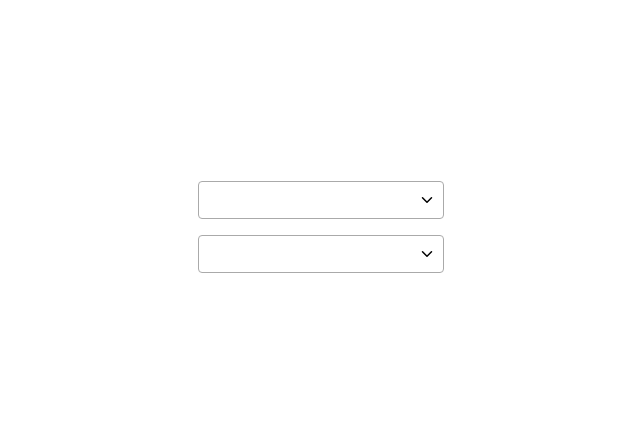
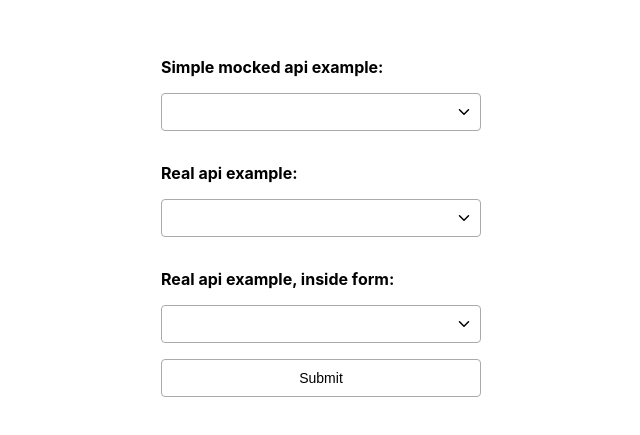
Before and after one commit to ewgenius/my-react-autocomplete-playground, a React (Vite) app: page / in a window 1280 px wide. Shown: the part 189-624 px from the top of the page, without its empty margins (319-959 px from the left). Built offline with nearby package versions, Linux system fonts and the light colour scheme.

Commit message:
WIP: cleanup styles, try to add form support

```diff
--- a/src/App.css
+++ /dev/null
@@ -1,9 +0,0 @@
-.App {
-  display: flex;
-  gap: 16px;
-  flex-flow: column;
-  justify-content: center;
-  align-items: center;
-  min-height: 100vh;
-  padding: 16px;
-}
--- /dev/null
+++ b/src/App.module.css
@@ -0,0 +1,27 @@
+.App {
+  display: flex;
+  gap: 32px;
+  flex-flow: column;
+  justify-content: center;
+  align-items: center;
+  min-height: 100vh;
+  padding: 16px;
+}
+
+.Row {
+  display: flex;
+  flex-flow: column;
+  gap: 16px;
+  min-width: 320px;
+}
+
+.Button {
+  border: 1px solid #aaa;
+  background-color: #fff;
+  padding: 8px;
+  border-radius: 4px;
+  width: 100%;
+  cursor: pointer;
+  font-size: 14px;
+  line-height: 20px;
+}
--- a/src/App.tsx
+++ b/src/App.tsx
@@ -1,4 +1,4 @@
-import "./App.css";
+import classes from "./App.module.css";
 
 import { Autocomplete } from "./components/Autocomplete";
 import { Item } from "./components/Autocomplete/Autocomplete";
@@ -17,7 +17,7 @@ function publicApifetcher(q: string): Promise<Item[]> {
 
 const items: Item[] = new Array(100)
   .fill(null)
-  .map((_, i) => ({ value: `item ${i}` }));
+  .map((_, i) => ({ value: `item-${i}` }));
 
 function mockFetcher(q: string) {
   return new Promise<Item[]>((r) =>
@@ -27,9 +27,31 @@ function mockFetcher(q: string) {
 
 export function App() {
   return (
-    <div className="App">
-      <Autocomplete dataFetcher={mockFetcher} />
-      <Autocomplete dataFetcher={publicApifetcher} />
+    <div className={classes.App}>
+      <div className={classes.Row}>
+        <b>Simple mocked api example:</b>
+        <Autocomplete dataFetcher={mockFetcher} />
+      </div>
+
+      <div className={classes.Row}>
+        <b>Real api example:</b>
+        <Autocomplete dataFetcher={publicApifetcher} />
+      </div>
+
+      <form
+        className={classes.Row}
+        onSubmit={(e) => {
+          e.preventDefault();
+          console.log((e.target as any).elements);
+        }}
+      >
+        <b>Real api example, inside form:</b>
+        <Autocomplete name="item" dataFetcher={publicApifetcher} />
+
+        <button className={classes.Button} type="submit">
+          Submit
+        </button>
+      </form>
     </div>
   );
 }
--- a/src/components/Autocomplete/Autocomplete.module.css
+++ b/src/components/Autocomplete/Autocomplete.module.css
@@ -1,4 +1,5 @@
 .Autocomplete {
+  min-width: 220px;
   display: flex;
   align-items: center;
   position: relative;
@@ -35,7 +36,7 @@
 }
 
 .Input {
-  min-width: 220px;
+  width: 100%;
   padding: 8px 12px;
   height: 20px;
   border: 1px solid #aaa;
@@ -86,6 +87,10 @@
   background-color: #ccc;
 }
 
+.Selected {
+  background-color: #ddd;
+}
+
 .Highlight {
   background-color: rgb(255, 177, 59);
   font-weight: bold;
--- a/src/components/Autocomplete/Autocomplete.tsx
+++ b/src/components/Autocomplete/Autocomplete.tsx
@@ -22,11 +22,11 @@ export interface Item {
 }
 
 export interface AutocompleteProps {
+  name?: string;
   dataFetcher: (query: string) => Promise<Item[]>;
-  itemRender?: (item: Item) => ReactNode;
 }
 
-export const Autocomplete: FC<AutocompleteProps> = ({ dataFetcher }) => {
+export const Autocomplete: FC<AutocompleteProps> = ({ name, dataFetcher }) => {
   const [open, setOpen] = useState(false);
   const [highlightQuery, setHighlightQuery] = useState<string>();
   const [highlightRegexp, setHighlightRegexp] = useState<RegExp>();
@@ -116,6 +116,7 @@ export const Autocomplete: FC<AutocompleteProps> = ({ dataFetcher }) => {
         open && classes.AutocompleteOpened
       )}
     >
+      <input name={name} type="hidden" value={selected || ""} />
       <AutocompleteInput
         selected={selected}
         editable={open}
@@ -178,6 +179,12 @@ const AutocompleteInput: FC<AutocompleteInputProps> = ({
     target: { value },
   }) => setQuery(value);
 
+  useEffect(() => {
+    if (selected) {
+      setQuery(undefined);
+    }
+  }, [selected]);
+
   useDebouncedEffect(
     // mark as quering right after typing started
     () => {
@@ -223,7 +230,10 @@ const AutocompleteItem: FC<AutocompleteItemProps> = memo(
       onSelect(item.value);
     }, [item.value, onSelect]);
     return (
-      <div className={classes.Item} onClick={onClick}>
+      <div
+        className={classnames(classes.Item, selected && classes.Selected)}
+        onClick={onClick}
+      >
         {parts.map((part, i) => (
           <span
             key={i}
```
